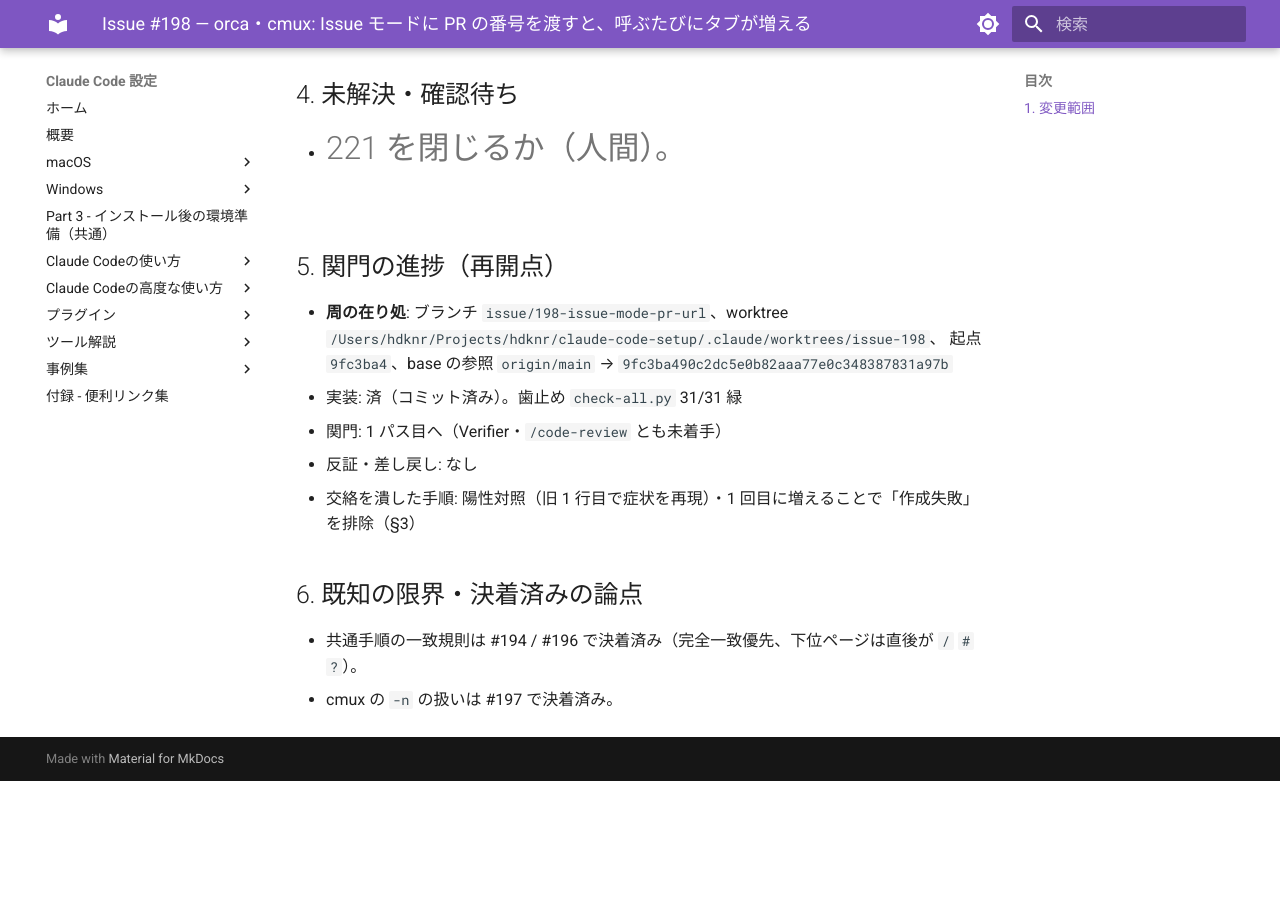
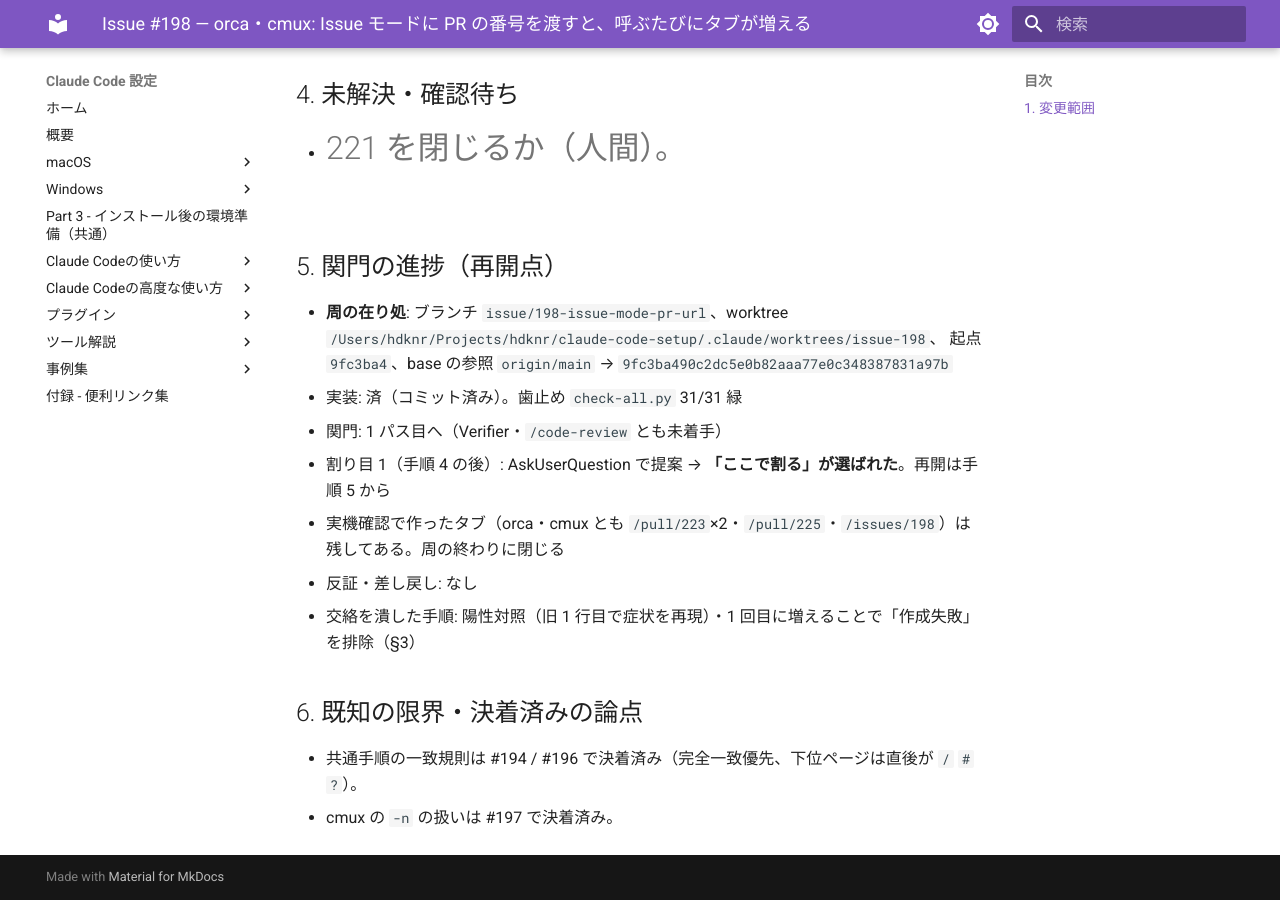
Before and after one commit to hdknr/claude-code-setup, an MkDocs documentation site: the page built from docs/plans/issue-198.md, in a window 1280 px wide and 900 px high, scrolled down 3455 px. Built offline with MkDocs 1.6.1 and Material for MkDocs 9.7.7, drawn with Linux system fonts in a browser that asks for light colours; before the commit the page ends 4236 px from its top, so only the background shows below that.

Commit message:
docs(plans): #198 の割り目 1 の選択を書き戻す
Co-Authored-By: Claude Opus 5.5 <noreply@anthropic.com>

```diff
--- a/docs/plans/issue-198.md
+++ b/docs/plans/issue-198.md
@@ -98,6 +98,8 @@ Orca 1.4.224・cmux（手元のアプリ）・gh 2.92.0。
   起点 `9fc3ba4`、base の参照 `origin/main` → `9fc3ba490c2dc5e0b82aaa77e0c348387831a97b`
 - 実装: 済（コミット済み）。歯止め `check-all.py` 31/31 緑
 - 関門: 1 パス目へ（Verifier・`/code-review` とも未着手）
+- 割り目 1（手順 4 の後）: AskUserQuestion で提案 → **「ここで割る」が選ばれた**。再開は手順 5 から
+- 実機確認で作ったタブ（orca・cmux とも `/pull/223`×2・`/pull/225`・`/issues/198`）は残してある。周の終わりに閉じる
 - 反証・差し戻し: なし
 - 交絡を潰した手順: 陽性対照（旧 1 行目で症状を再現）・1 回目に増えることで「作成失敗」を排除（§3）
 
```
